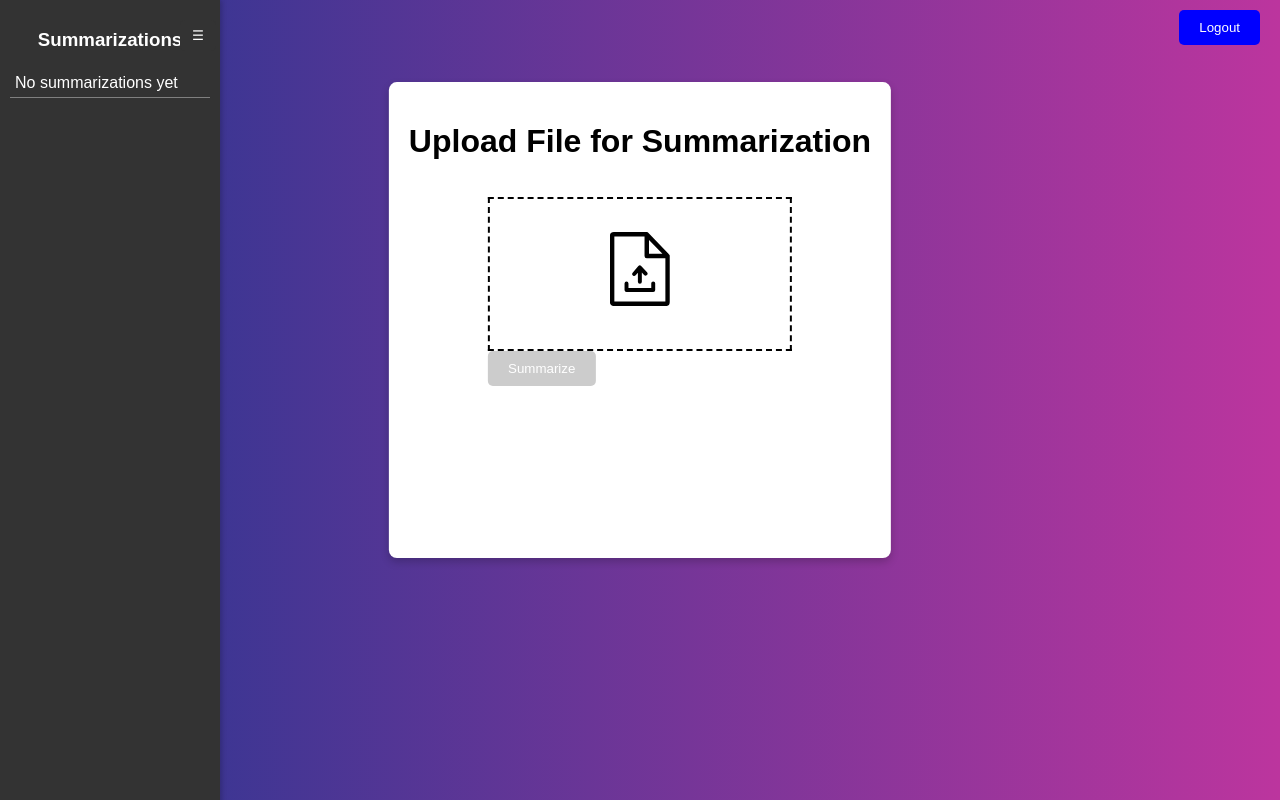
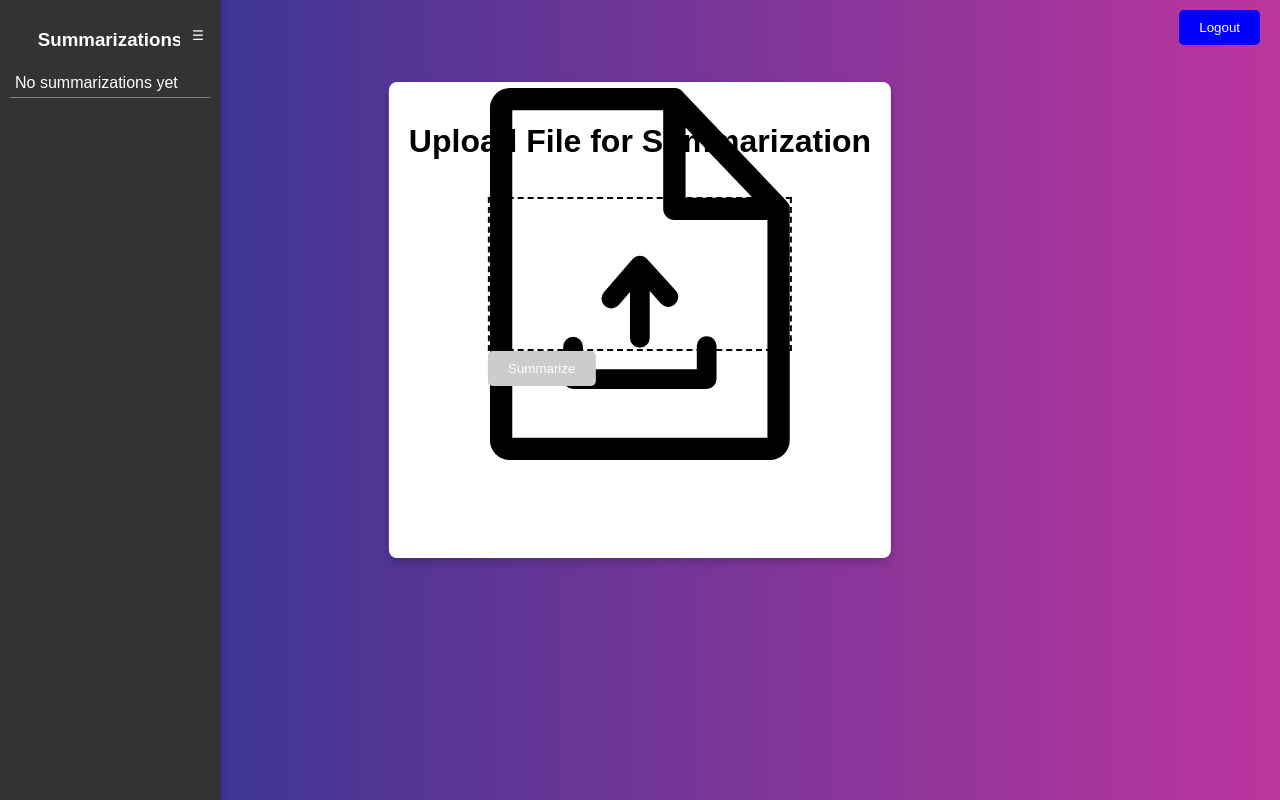
Before and after one commit to Waterblokey/TLDResearch, a Django app: template Website/Backend/TLDResearch/TLDResearchapp/templates/summarize.html in a window 1280 px wide. Run offline with Django 5.2, Linux system fonts and the light colour scheme; the template is opened without the code that fills it, so the values that code supplies are empty; parts of the project's set-up code (start-up, migrations or seed data) failed here and were passed over.

Commit message:
inline css

```diff
--- a/Website/Backend/TLDResearch/TLDResearchapp/templates/summarize.html
+++ b/Website/Backend/TLDResearch/TLDResearchapp/templates/summarize.html
@@ -190,7 +190,7 @@
             <!-- File Upload Form -->
             <form id="uploadForm" method="POST" enctype="multipart/form-data">
                 <div class="upload-box" id="uploadBox">
-                    <img src="upload.svg" alt="Upload Icon" class="upload-icon">
+                    <svg id="Layer_1" data-name="Layer 1" xmlns="http://www.w3.org/2000/svg" viewBox="0 0 99.09 122.88"><title>file-upload</title><path d="M64.64,13,86.77,36.21H64.64V13ZM42.58,71.67a3.25,3.25,0,0,1-4.92-4.25l9.42-10.91a3.26,3.26,0,0,1,4.59-.33,5.14,5.14,0,0,1,.4.41l9.3,10.28a3.24,3.24,0,0,1-4.81,4.35L52.8,67.07V82.52a3.26,3.26,0,1,1-6.52,0V67.38l-3.7,4.29ZM24.22,85.42a3.26,3.26,0,1,1,6.52,0v7.46H68.36V85.42a3.26,3.26,0,1,1,6.51,0V96.14a3.26,3.26,0,0,1-3.26,3.26H27.48a3.26,3.26,0,0,1-3.26-3.26V85.42ZM99.08,39.19c.15-.57-1.18-2.07-2.68-3.56L63.8,1.36A3.63,3.63,0,0,0,61,0H6.62A6.62,6.62,0,0,0,0,6.62V116.26a6.62,6.62,0,0,0,6.62,6.62H92.46a6.62,6.62,0,0,0,6.62-6.62V39.19Zm-7.4,4.42v71.87H7.4V7.37H57.25V39.9A3.71,3.71,0,0,0,61,43.61Z"/></svg>
                     <input type="file" id="fileInput" name="file" hidden>
                 </div>
 
```
